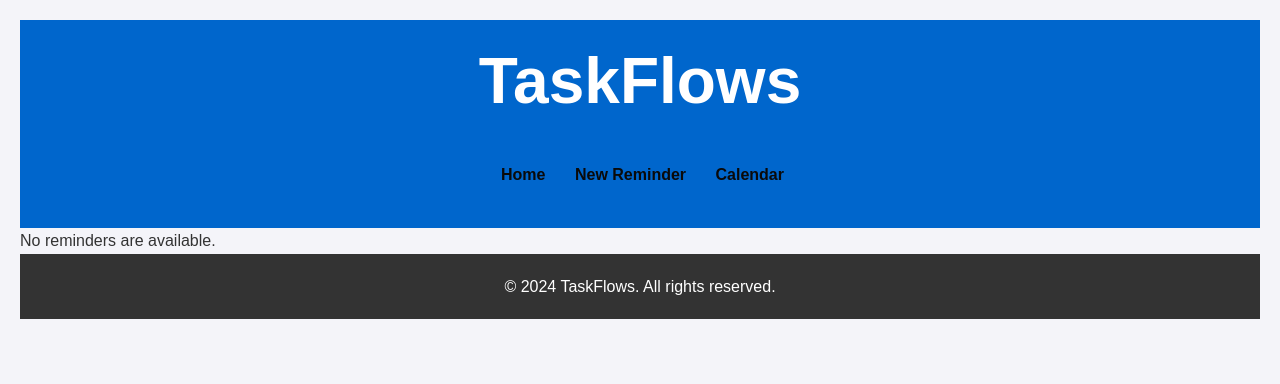
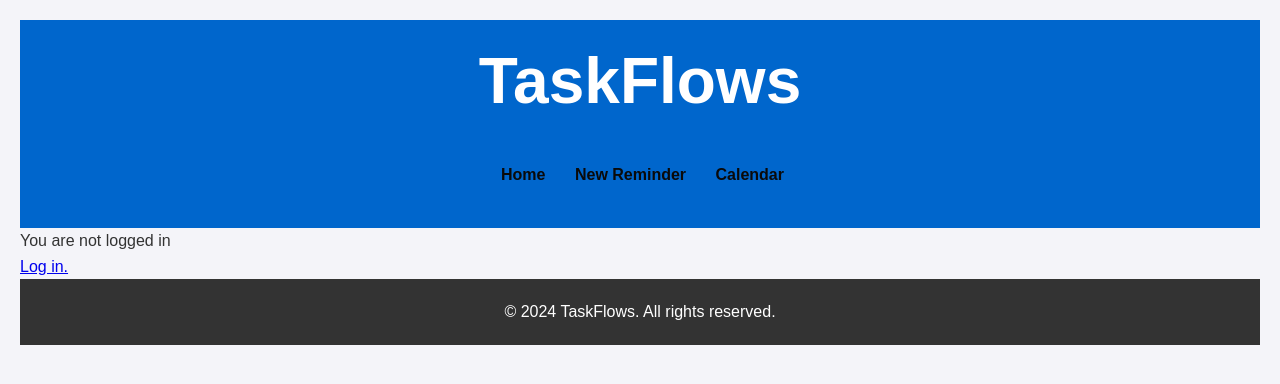
Before and after one commit to SamuelAirs/FinalProjectSamuelAyers, a Django app: template taskFlows/reminders/templates/reminders/index.html in a window 1280 px wide. Shown: the top 384 px of the page. Run offline with Django 5.2, Linux system fonts and the light colour scheme; the template is opened without the code that fills it, so the values that code supplies are empty; parts of the project's set-up code (start-up, migrations or seed data) failed here and were passed over.

Commit message:
added authorization and login page

```diff
--- a/taskFlows/reminders/templates/registration/login.html
+++ b/taskFlows/reminders/templates/registration/login.html
@@ -1,7 +1,11 @@
 <!-- templates/registration/login.html -->
+
+
+{% block content %}
 <h2>Log In</h2>
 <form method="post">
   {% csrf_token %}
   {{ form }}
   <button type="submit">Log In</button>
 </form>
+{% endblock %}
--- a/taskFlows/reminders/templates/reminders/detail.html
+++ b/taskFlows/reminders/templates/reminders/detail.html
@@ -1,6 +1,7 @@
 {% extends "reminders/base.html" %}
 
 {% block content %}
+{% if user.is_authenticated %}
 <article>
     <h1>{{ reminder.reminderDescription }}</h1>
     <p><strong>Details:</strong> {{ reminder.reminderDetails }}</p>
@@ -10,4 +11,9 @@
         <p><strong>End:</strong> {{ reminder.reminderDueDateEnd|date:"F d, Y H:i" }}</p>
     </section>
 </article>
+
+{% else %}
+<p>You are not logged in</p>
+<a href="{% url 'login' %}">Log in.</a>
+{% endif %}
 {% endblock %}
--- a/taskFlows/reminders/templates/reminders/index.html
+++ b/taskFlows/reminders/templates/reminders/index.html
@@ -1,6 +1,7 @@
 {% extends "reminders/base.html" %}
 
 {% block content %}
+{% if user.is_authenticated %}
 <div class="reminder-list">
     {% if latestReminderList %}
         <ul>
@@ -17,4 +18,10 @@
         <p>No reminders are available.</p>
     {% endif %}
 </div>
+
+{% else %}
+<p>You are not logged in</p>
+<a href="{% url 'login' %}">Log in.</a>
+{% endif %}
+
 {% endblock %}
--- a/taskFlows/taskFlows/settings.py
+++ b/taskFlows/taskFlows/settings.py
@@ -55,7 +55,7 @@ ROOT_URLCONF = 'taskFlows.urls'
 TEMPLATES = [
     {
         'BACKEND': 'django.template.backends.django.DjangoTemplates',
-        'DIRS': [BASE_DIR / 'templates/registration'],
+        'DIRS': [BASE_DIR / 'templates/'],
         'APP_DIRS': True,
         'OPTIONS': {
             'context_processors': [
```
